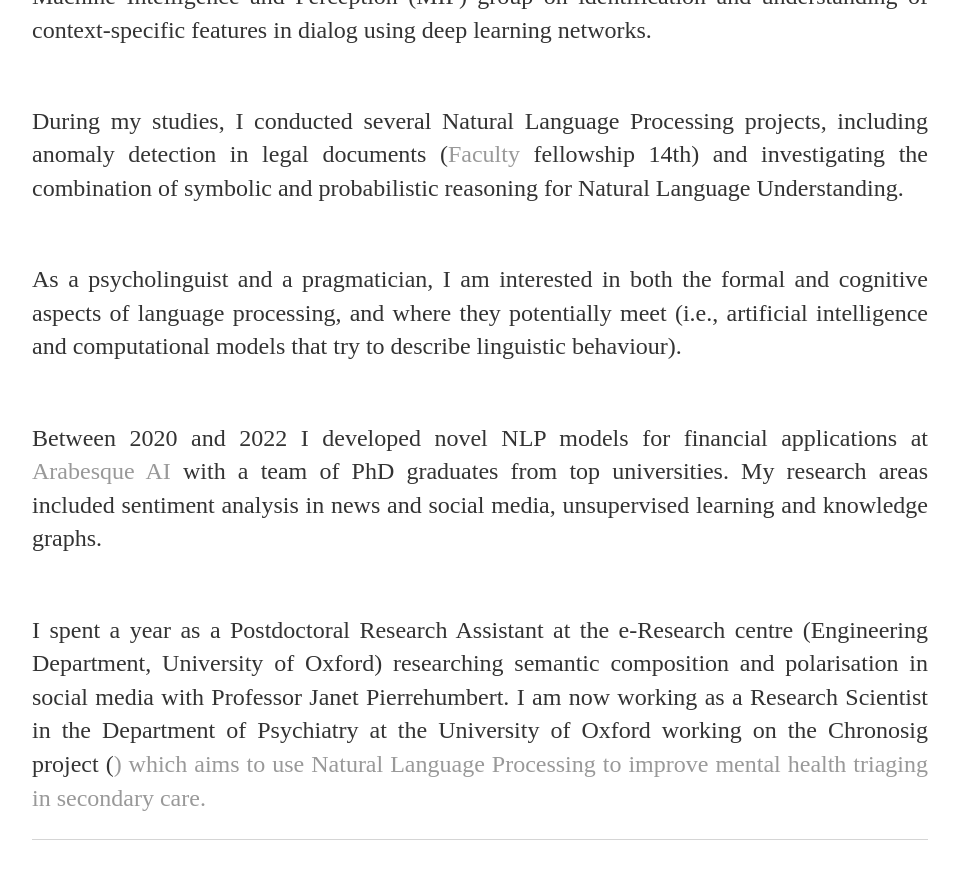
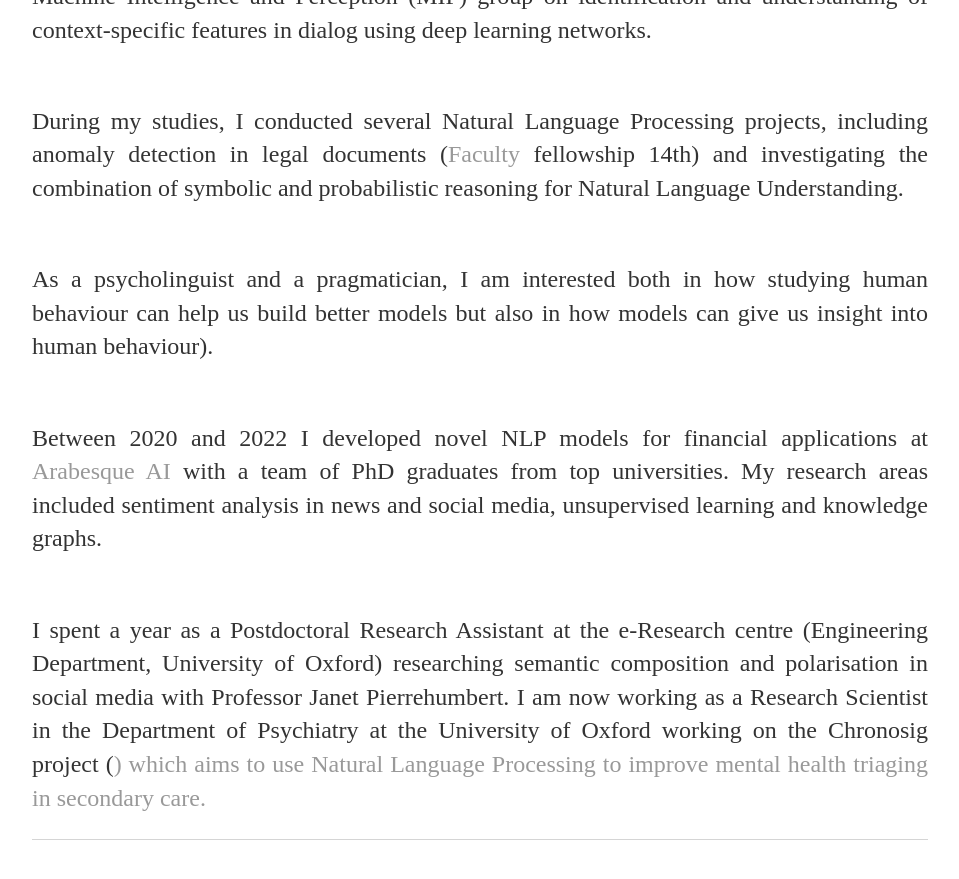
Before and after one commit to isabellelorge/isabellelorge.github.io, a Jekyll site: the page built from index.html, in a window 1280 px wide and 900 px high, scrolled down 1178 px. Shown: the top 879 px of the window, without its empty margins (160-1119 px from the left). Built offline with Jekyll 4.4.1, drawn with Linux system fonts in a browser that asks for light colours.

Commit message:
Update index.html

```diff
--- a/index.html
+++ b/index.html
@@ -14,7 +14,7 @@ title: Isabelle Lorge
 	<p> <br> During my studies, I conducted several Natural Language Processing projects, including anomaly detection in legal documents (<a href="https://faculty.ai/">Faculty </a> fellowship 14th)
 		and investigating the combination of symbolic and probabilistic reasoning for Natural Language Understanding.
 	<br> </p>
-	<p> <br>As a psycholinguist and a pragmatician, I am interested in both the formal and cognitive aspects of language processing, and where they potentially meet (i.e., artificial intelligence and computational models that try to describe linguistic behaviour).
+	<p> <br>As a psycholinguist and a pragmatician, I am interested both in how studying human behaviour can help us build better models but also in how models can give us insight into human behaviour).
         </br> </p>
 	<p><br> Between 2020 and 2022 I developed novel NLP models for financial applications at <a href="https://www.arabesque.com/ai/"> Arabesque AI</a>
 		with a team of PhD graduates from top universities. My research areas included sentiment analysis in news and social media,
```
